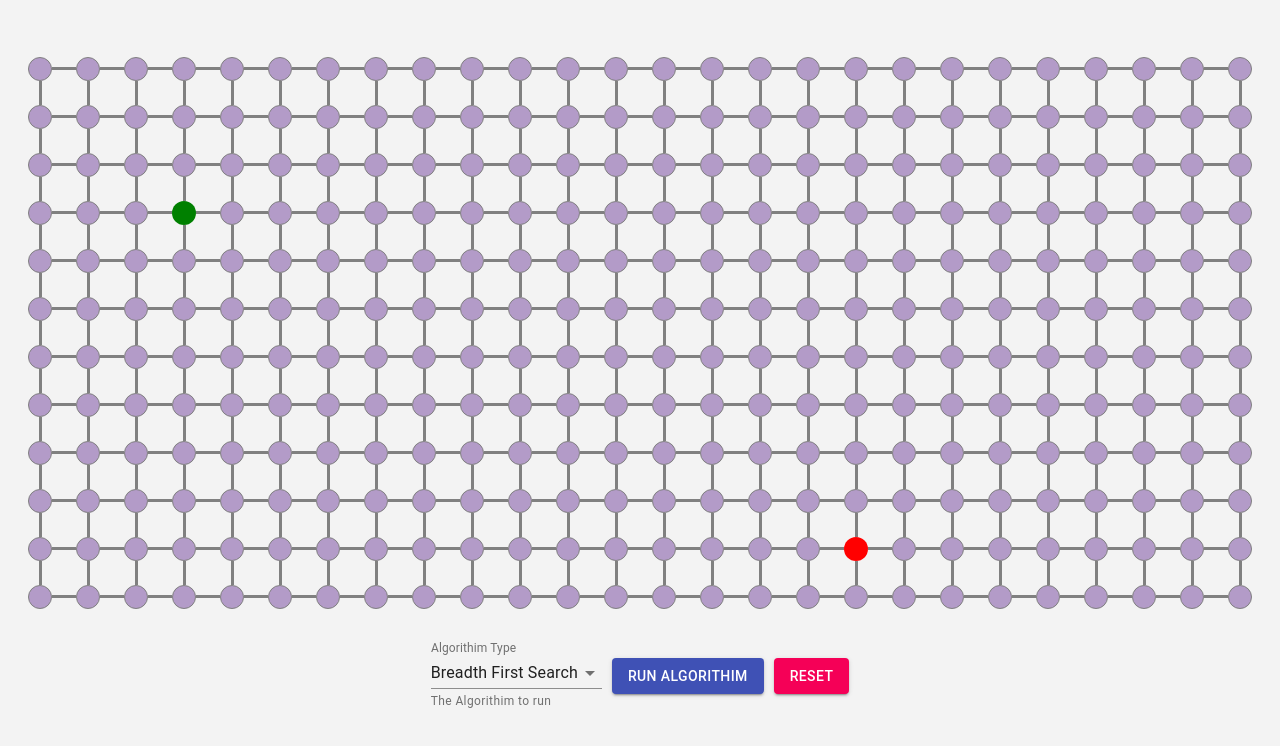
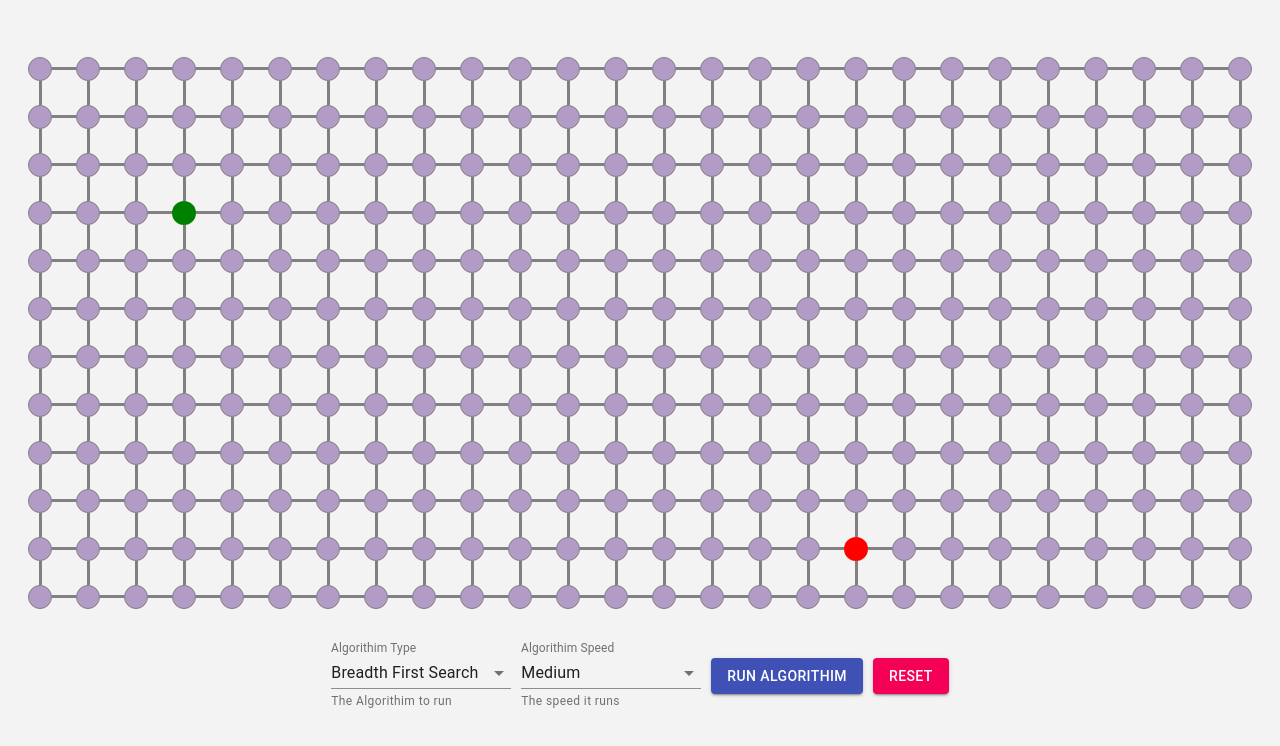
Before and after one commit to Sparrkyy/algorithim_visualizer, a React (Create React App) app: page / in a window 1280 px wide. Shown: the top 746 px of the page. Built offline with nearby package versions, Linux system fonts and the light colour scheme.

Commit message:
added algorithim speed as a option

```diff
--- a/src/algos/breadthFirstSearch.ts
+++ b/src/algos/breadthFirstSearch.ts
@@ -7,12 +7,13 @@ import {
 	hasNodeNotBeenQueued,
 } from "../functions/GraphFunctions";
 
-const TIMER_BETWEEN_RENDERS = 30;
+//const TIMER_BETWEEN_RENDERS = 30;
 
 export const breadthFirstSearch = (
 	Graph: GraphType,
 	SetGraph: React.Dispatch<React.SetStateAction<GraphType>>,
-  endingProgramCallback: () => void
+	endingProgramCallback: () => void,
+	TIMER_BETWEEN_RENDERS: number
 ) => {
 	const StartNode = FindNodeType(Graph, GraphUnitTypes.START);
 	const FinishNode = FindNodeType(Graph, GraphUnitTypes.FINISH);
@@ -48,13 +49,7 @@ export const breadthFirstSearch = (
 			break;
 		}
 		//Gets neighbors and sets all visited to true for them to avoid putting them in the queue twice
-    const AllNeighbors = findAdjancentNonQueuedNodes(
-      currentNode,
-      Graph,
-      GraphHeight,
-      GraphWidth,
-      hasNodeNotBeenQueued
-    );
+		const AllNeighbors = findAdjancentNonQueuedNodes(currentNode, Graph, GraphHeight, GraphWidth, hasNodeNotBeenQueued);
 		AllNeighbors.forEach((item) => {
 			queue.push(item);
 			const [Xcord, Ycord] = item;
--- a/src/algos/depthFirstSearch.ts
+++ b/src/algos/depthFirstSearch.ts
@@ -7,12 +7,9 @@ import {
 } from "../functions/GraphFunctions";
 import React from "react";
 
-const TIME_TO_DELAY = 30;
+//const TIME_TO_DELAY_DEFAULT = 1000;
 
-const hasNodeNotBeenVisited = (
-  Graph: GraphType,
-  MarkingNodeCords: NodeCords
-) => {
+const hasNodeNotBeenVisited = (Graph: GraphType, MarkingNodeCords: NodeCords) => {
 	const nodeInQuestion = Graph[MarkingNodeCords[0]][MarkingNodeCords[1]];
 	if (!nodeInQuestion.visited) {
 		return true;
@@ -23,7 +20,8 @@ const hasNodeNotBeenVisited = (
 export const deapthFirstSearch = (
 	Graph: GraphType,
 	SetGraph: React.Dispatch<React.SetStateAction<GraphType>>,
-  endingProgramCallback: () => void
+	endingProgramCallback: () => void,
+	TIME_TO_DELAY: number
 ) => {
 	const StartNode = FindNodeType(Graph, GraphUnitTypes.START);
 	const FinishNode = FindNodeType(Graph, GraphUnitTypes.FINISH);
@@ -41,8 +39,7 @@ export const deapthFirstSearch = (
 	while (Stack.length !== 0) {
 		const currentNode = Stack.shift();
 
-    if (!currentNode)
-      throw new Error("The stack was empty when that was already checked");
+		if (!currentNode) throw new Error("The stack was empty when that was already checked");
 		TimeoutChangeGraphUnitType(
 			currentNode[0],
 			currentNode[1],
@@ -53,22 +50,13 @@ export const deapthFirstSearch = (
 		);
 		const [Xcord, Ycord] = currentNode;
 		Graph[Xcord][Ycord].visited = true;
-    const neighbors = findAdjancentNonQueuedNodes(
-      currentNode,
-      Graph,
-      GraphHeight,
-      GraphWidth,
-      hasNodeNotBeenVisited
-    );
+		const neighbors = findAdjancentNonQueuedNodes(currentNode, Graph, GraphHeight, GraphWidth, hasNodeNotBeenVisited);
 		neighbors.forEach(([X, Y]) => {
 			Stack.unshift([X, Y]);
 			Graph[X][Y].queued = true;
 			Graph[X][Y].previous = currentNode;
 		});
-    if (
-      neighbors.filter(([X, Y]) => Graph[X][Y].type === GraphUnitTypes.FINISH)
-        .length > 0
-    ) {
+		if (neighbors.filter(([X, Y]) => Graph[X][Y].type === GraphUnitTypes.FINISH).length > 0) {
 			break;
 		}
 	}
--- a/src/components/OptionsBar.tsx
+++ b/src/components/OptionsBar.tsx
@@ -6,12 +6,12 @@ import { FindNodeType } from "../functions/GraphFunctions";
 import { generateGraph } from "../components/Graph";
 import DropdownSelector from "./DropdownSelector";
 import "../css/Toolbar.css";
-import InputLabel from '@material-ui/core/InputLabel';
-import MenuItem from '@material-ui/core/MenuItem';
-import FormHelperText from '@material-ui/core/FormHelperText';
-import FormControl from '@material-ui/core/FormControl';
-import Select from '@material-ui/core/Select';
-import Button from "@material-ui/core/Button"
+import InputLabel from "@material-ui/core/InputLabel";
+import MenuItem from "@material-ui/core/MenuItem";
+import FormHelperText from "@material-ui/core/FormHelperText";
+import FormControl from "@material-ui/core/FormControl";
+import Select from "@material-ui/core/Select";
+import Button from "@material-ui/core/Button";
 
 interface OptionsBarContent {
 	Graph: GraphUnit[][];
@@ -26,15 +26,16 @@ const runAlgorithim = (
 	setGraph: React.Dispatch<React.SetStateAction<GraphType>>,
 	GRAPH_HEIGHT: number,
 	GRAPH_WIDTH: number,
-  endingProgramCallback: () => void
+	endingProgramCallback: () => void,
+	DELAY_TIME: number
 ) => {
 	resetTheGraph(Graph, setGraph, GRAPH_HEIGHT, GRAPH_WIDTH);
 	switch (algoToRun) {
 		case AlgoTypes.BFS:
-      breadthFirstSearch(Graph, setGraph, endingProgramCallback);
+			breadthFirstSearch(Graph, setGraph, endingProgramCallback, DELAY_TIME);
 			break;
 		case AlgoTypes.DFS:
-      deapthFirstSearch(Graph, setGraph, endingProgramCallback);
+			deapthFirstSearch(Graph, setGraph, endingProgramCallback, DELAY_TIME);
 			break;
 	}
 };
@@ -47,18 +48,12 @@ const resetTheGraph = (
 ) => {
 	const StartNode = FindNodeType(Graph, GraphUnitTypes.START);
 	const FinishNode = FindNodeType(Graph, GraphUnitTypes.FINISH);
-  SetGraph(
-    generateGraph(StartNode.cords, FinishNode.cords, GRAPH_HEIGHT, GRAPH_WIDTH)
-  );
+	SetGraph(generateGraph(StartNode.cords, FinishNode.cords, GRAPH_HEIGHT, GRAPH_WIDTH));
 };
 
-const OptionsBar: FC<OptionsBarContent> = ({
-  Graph,
-  SetGraph,
-  GRAPH_HEIGHT,
-  GRAPH_WIDTH,
-}) => {
+const OptionsBar: FC<OptionsBarContent> = ({ Graph, SetGraph, GRAPH_HEIGHT, GRAPH_WIDTH }) => {
 	const [currentAlgo, setCurrentAlgo] = useState(AlgoTypes.BFS);
+	const [DELAY_TIME, setDelayTime] = useState(40);
 	const [isAlgoRunning, setIsAlgoRunning] = useState(false);
 
 	const setAlgoRunningToFalse = () => {
@@ -66,30 +61,46 @@ const OptionsBar: FC<OptionsBarContent> = ({
 	};
 
 	return (
-    <div className="tool-bar">
-      <FormControl>
+		<div className='tool-bar'>
+			<FormControl style={{ width: "180px" }}>
 				<InputLabel>Algorithim Type</InputLabel>
-        <Select labelId="algorithim-selector-helper-label" id="algorithim-selector-helper" value={currentAlgo} onChange={(e)=>{ setCurrentAlgo(e.target.value as AlgoTypes)}} >
-         {Object.entries(AlgoTypes).map((item)=>{
-           return <MenuItem value={item[1]}>{item[1]}</MenuItem>
+				<Select
+					labelId='algorithim-selector-helper-label'
+					id='algorithim-selector-helper'
+					value={currentAlgo}
+					onChange={(e) => {
+						setCurrentAlgo(e.target.value as AlgoTypes);
+					}}
+				>
+					{Object.entries(AlgoTypes).map((item) => {
+						return <MenuItem value={item[1]}>{item[1]}</MenuItem>;
 					})}
 				</Select>
 				<FormHelperText>The Algorithim to run</FormHelperText>
 			</FormControl>
+			<FormControl style={{ width: "180px" }}>
+				<InputLabel>Algorithim Speed</InputLabel>
+				<Select
+					labelId='algorithim-speed-selector-helper-label'
+					id='algorithim-speed-selector-helper'
+					value={DELAY_TIME}
+					onChange={(e) => {
+						setDelayTime(e.target.value as number);
+					}}
+				>
+					<MenuItem value={60}>Slow</MenuItem>
+					<MenuItem value={40}>Medium</MenuItem>
+					<MenuItem value={20}>Fast</MenuItem>
+				</Select>
+				<FormHelperText>The speed it runs</FormHelperText>
+			</FormControl>
 			<Button
-        variant="contained"
-        color="primary"
+				variant='contained'
+				color='primary'
 				disabled={isAlgoRunning}
 				onClick={() => {
 					if (!isAlgoRunning) {
-            runAlgorithim(
-              currentAlgo,
-              Graph,
-              SetGraph,
-              GRAPH_HEIGHT,
-              GRAPH_WIDTH,
-              setAlgoRunningToFalse
-            );
+						runAlgorithim(currentAlgo, Graph, SetGraph, GRAPH_HEIGHT, GRAPH_WIDTH, setAlgoRunningToFalse, DELAY_TIME);
 						setIsAlgoRunning(true);
 					}
 				}}
@@ -97,12 +108,11 @@ const OptionsBar: FC<OptionsBarContent> = ({
 				Run Algorithim
 			</Button>
 			<Button
-      variant="contained"
-      color="secondary"
+				variant='contained'
+				color='secondary'
 				disabled={isAlgoRunning}
 				onClick={() => {
-          if (!isAlgoRunning){
-
+					if (!isAlgoRunning) {
 						resetTheGraph(Graph, SetGraph, GRAPH_HEIGHT, GRAPH_WIDTH);
 					}
 				}}
--- a/src/css/Graph.css
+++ b/src/css/Graph.css
@@ -1,9 +1,9 @@
-:root{
-  --blue: #A1C3d1;
+:root {
+	--blue: #a1c3d1;
 	--purple: #b39bc8;
-  --white:#F0EBF4;
-  --salmon: #F172A1;
-  --pink: #E64398;
+	--white: #f0ebf4;
+	--salmon: #f172a1;
+	--pink: #e64398;
 	--black: #444444;
 	--bright-white: #f3f3f3;
 	--node-diameter: 24px;
@@ -19,7 +19,6 @@
 	display: flex;
 	align-items: center;
 	justify-content: center;
-
 }
 
 .normal-node {
@@ -28,7 +27,6 @@
 	border-radius: 50%;
 	background-color: var(--purple);
 	border: 1px gray solid;
-
 }
 
 .start-node {
@@ -49,7 +47,6 @@
 	background-color: gray;
 	height: 3px;
 	width: 100%;
-
 }
 
 .up-down-edge {
@@ -92,11 +89,28 @@
 	background-color: blue;
 }
 
+@keyframes shortest-path-animation {
+	0% {
+		background-color: var(--blue);
+		height: 1px;
+		width: 1px;
+	}
+	50% {
+		background-color: var(--salmon);
+	}
+	100% {
+		background-color: purple;
+		height: var(--node-diameter);
+		width: var(--node-diameter);
+	}
+}
+
 .shortest-path-node {
 	width: 100%;
 	height: 100%;
 	border-radius: 50%;
 	background-color: purple;
+	animation: 1s forwards shortest-path-animation;
 }
 
 .graph_container {
```
Lines whose indentation alone changed are shown as unchanged.
